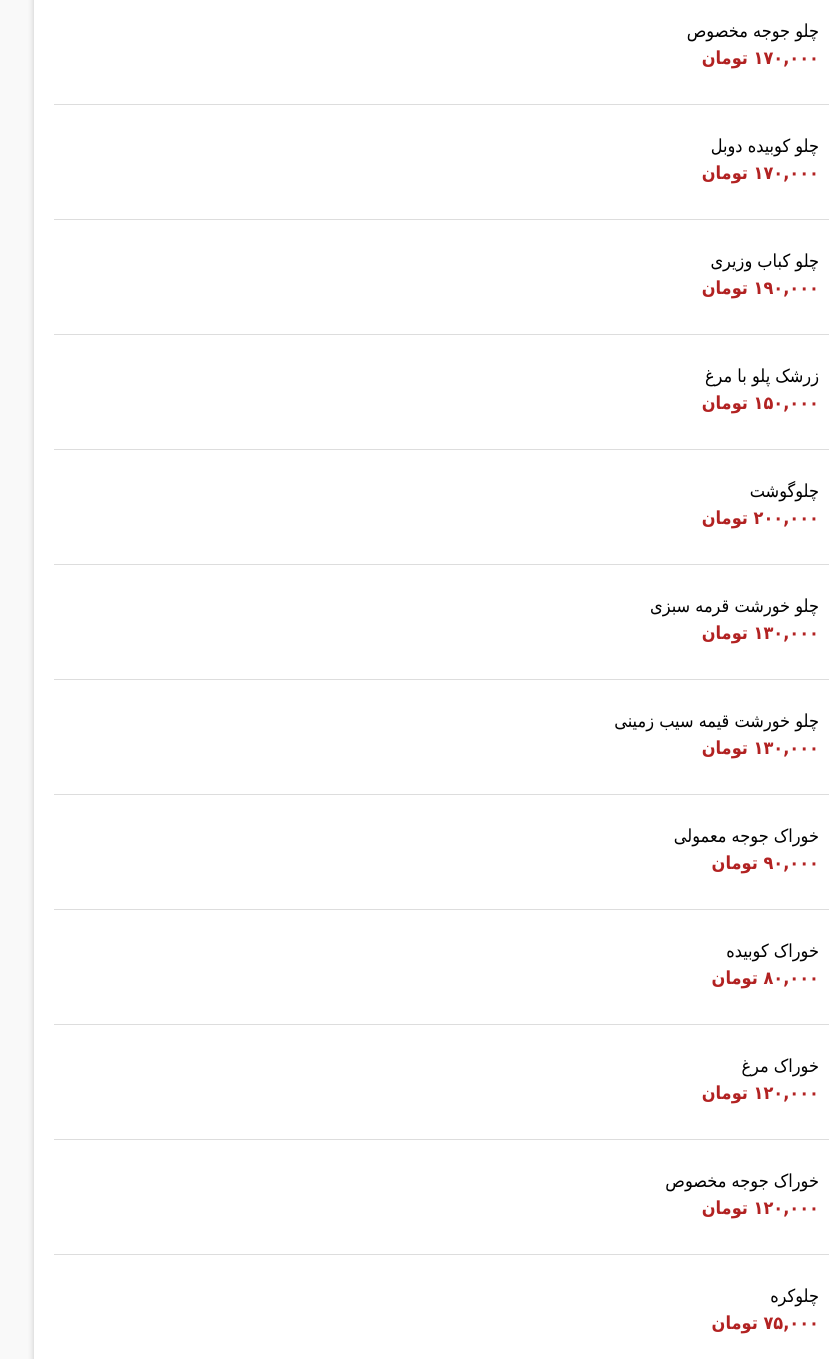
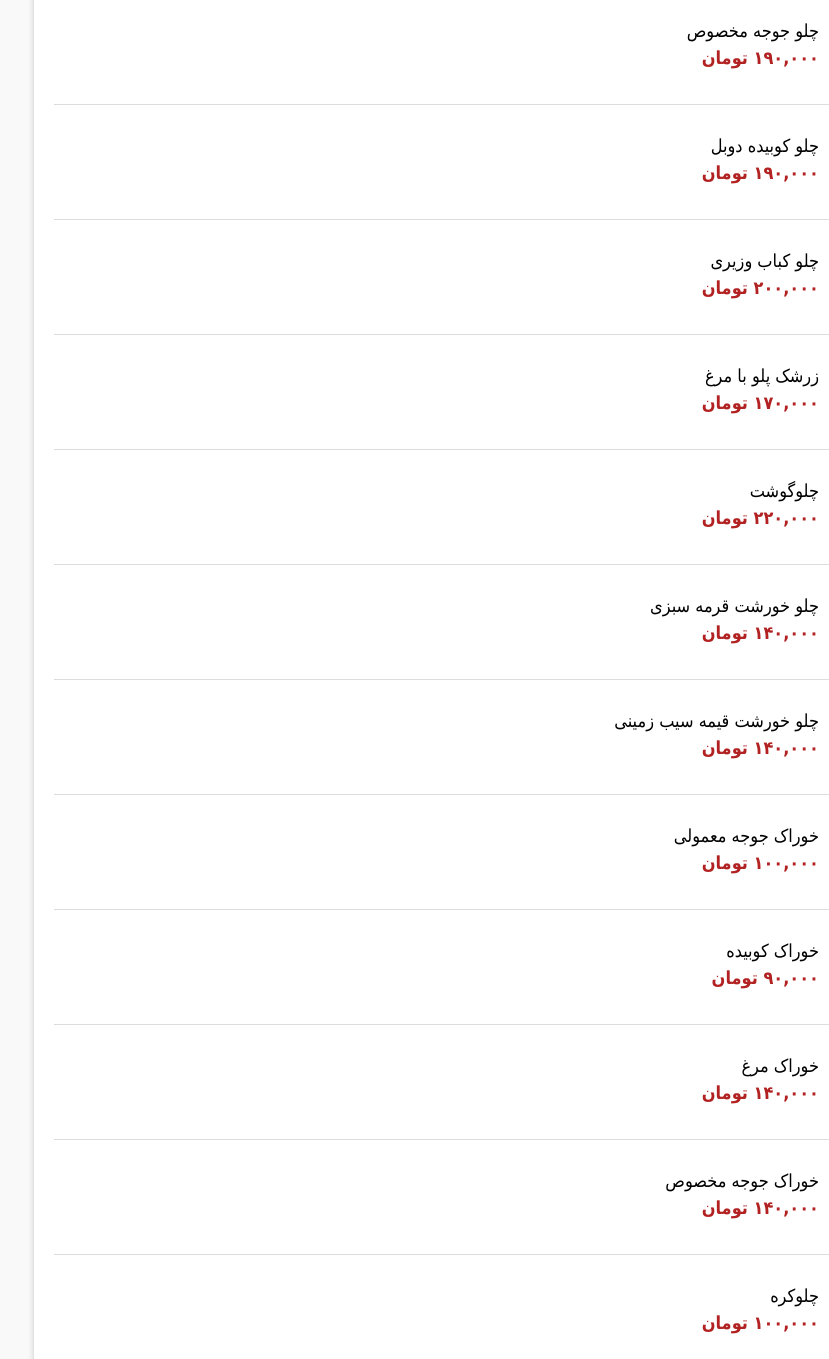
Before and after one commit to imsinz/restaurant-menu, a plain HTML site: page index.html in a window 1280 px wide. Shown: the part 508-1867 px from the top of the page, 136-965 px from the left. Drawn offline with Linux system fonts and the light colour scheme; files whose address does not match are found by name.

Commit message:
Update index.html

```diff
--- a/index.html
+++ b/index.html
@@ -131,7 +131,7 @@
       <img src="images/jooje.jpg" alt="چلو جوجه معمولی" />
       <div class="details">
         <span>چلو جوجه معمولی</span>
-        <span class="price">۱۴۰,۰۰۰ تومان</span>
+        <span class="price">۱۵۰,۰۰۰ تومان</span>
       </div>
     </div>
 
@@ -139,7 +139,7 @@
       <img src="images/kubide.jpg" alt="چلو کوبیده معمولی" />
       <div class="details">
         <span>چلو کوبیده معمولی</span>
-        <span class="price">۱۴۰,۰۰۰ تومان</span>
+        <span class="price">۱۵۰,۰۰۰ تومان</span>
       </div>
     </div>
 
@@ -147,7 +147,7 @@
       <img src="images/jooje_special.jpg" alt="چلو جوجه مخصوص" />
       <div class="details">
         <span>چلو جوجه مخصوص</span>
-        <span class="price">۱۷۰,۰۰۰ تومان</span>
+        <span class="price">۱۹۰,۰۰۰ تومان</span>
       </div>
     </div>
 
@@ -155,7 +155,7 @@
       <img src="images/kubide_double.jpg" alt="چلو کوبیده دوبل" />
       <div class="details">
         <span>چلو کوبیده دوبل</span>
-        <span class="price">۱۷۰,۰۰۰ تومان</span>
+        <span class="price">۱۹۰,۰۰۰ تومان</span>
       </div>
     </div>
 
@@ -163,7 +163,7 @@
       <img src="images/vaziri.jpg" alt="چلو کباب وزیری" />
       <div class="details">
         <span>چلو کباب وزیری</span>
-        <span class="price">۱۹۰,۰۰۰ تومان</span>
+        <span class="price">۲۰۰,۰۰۰ تومان</span>
       </div>
     </div>
 
@@ -171,7 +171,7 @@
       <img src="images/zereshk.jpg" alt="زرشک پلو با مرغ" />
       <div class="details">
         <span>زرشک پلو با مرغ</span>
-        <span class="price">۱۵۰,۰۰۰ تومان</span>
+        <span class="price">۱۷۰,۰۰۰ تومان</span>
       </div>
     </div>
 
@@ -179,14 +179,14 @@
       <img src="images/chologosht.jpg" alt="چلوگوشت" />
       <div class="details">
         <span>چلوگوشت</span>
-        <span class="price">۲۰۰,۰۰۰ تومان</span>
+        <span class="price">۲۲۰,۰۰۰ تومان</span>
       </div>
     </div>
 <div class="menu-item">
       <img src="images/ghorme.jpg" alt="چلو خورشت قرمه سبزی" />
       <div class="details">
         <span>چلو خورشت قرمه سبزی</span>
-        <span class="price">۱۳۰,۰۰۰ تومان</span>
+        <span class="price">۱۴۰,۰۰۰ تومان</span>
       </div>
     </div>
 
@@ -194,7 +194,7 @@
       <img src="images/gheyme.jpg" alt="چلو خورشت قیمه سیب زمینی" />
       <div class="details">
         <span>چلو خورشت قیمه سیب زمینی</span>
-        <span class="price">۱۳۰,۰۰۰ تومان</span>
+        <span class="price">۱۴۰,۰۰۰ تومان</span>
       </div>
     </div>
 
@@ -202,7 +202,7 @@
       <img src="images/khorrak_jooje.jpg" alt="خوراک جوجه معمولی" />
       <div class="details">
         <span>خوراک جوجه معمولی</span>
-        <span class="price">۹۰,۰۰۰ تومان</span>
+        <span class="price">۱۰۰,۰۰۰ تومان</span>
       </div>
     </div>
 
@@ -210,7 +210,7 @@
       <img src="images/images/khorrak_kubide.jpg" alt="خوراک کوبیده " />
       <div class="details">
         <span>خوراک کوبیده </span>
-        <span class="price">۸۰,۰۰۰ تومان</span>
+        <span class="price">۹۰,۰۰۰ تومان</span>
       </div>
     </div>
 
@@ -218,7 +218,7 @@
       <img src="images/khorrak_morgh.jpg" alt="خوراک مرغ" />
       <div class="details">
         <span>خوراک مرغ</span>
-        <span class="price">۱۲۰,۰۰۰ تومان</span>
+        <span class="price">۱۴۰,۰۰۰ تومان</span>
       </div>
     </div>
 
@@ -226,7 +226,7 @@
       <img src="images/khorrak_jooje.jpg" alt="خوراک جوجه مخصوص" />
       <div class="details">
         <span>خوراک جوجه مخصوص</span>
-        <span class="price">۱۲۰,۰۰۰ تومان</span>
+        <span class="price">۱۴۰,۰۰۰ تومان</span>
       </div>
     </div>
 
@@ -234,7 +234,7 @@
       <img src="images/cholokare.jpg" alt="چلوکره" />
       <div class="details">
         <span>چلوکره</span>
-        <span class="price">۷۵,۰۰۰ تومان</span>
+        <span class="price">۱۰۰,۰۰۰ تومان</span>
       </div>
     </div>
   </div>
```
